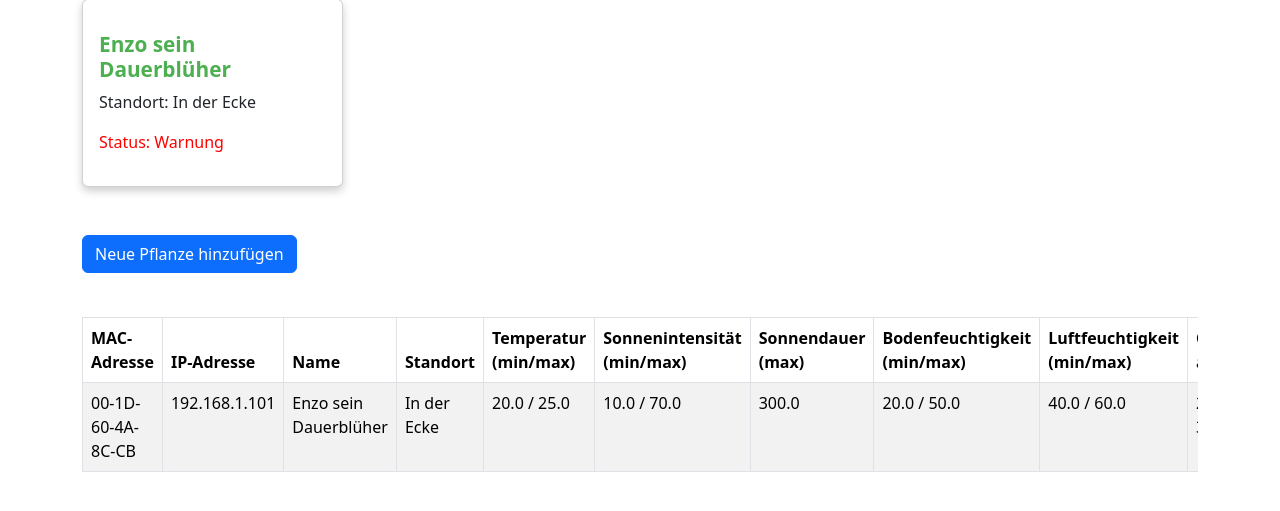
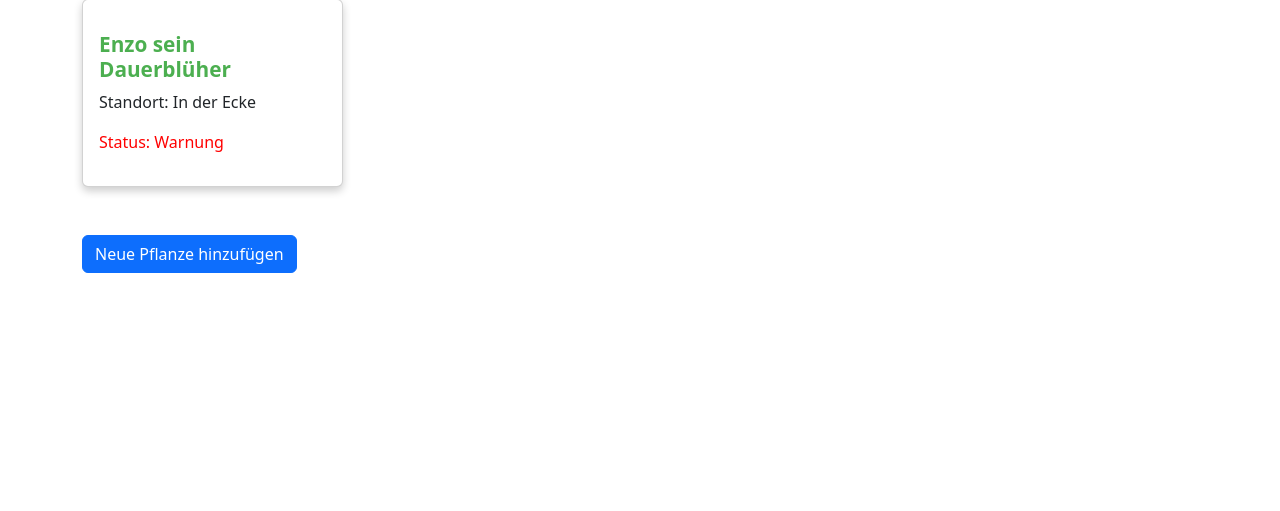
Before and after one commit to EnzoZacharias/pflanzenbewaesserung, a Flask app: page / in a window 1280 px wide. Shown: the part 97-608 px from the top of the page. Run offline with Flask 3, Linux system fonts and the light colour scheme; some libraries are stand-ins or nearby versions.

Commit message:
remove overview table in base page

```diff
--- a/pflanzenbewaesserung/app_plant.py
+++ b/pflanzenbewaesserung/app_plant.py
@@ -49,7 +49,7 @@ def getGeneralData(macAdd):
 
 def getMeasurementDataHist(macAdd):
     now = datetime.now()
-    two_weeks_ago = now - timedelta(weeks=2)
+    two_weeks_ago = now - timedelta(hours=72)
     data = []
     measurementData = db.session.query(Messdaten).join(Pflanze).filter(
         Messdaten.Pflanzen_ID == macAdd,
@@ -74,7 +74,6 @@ def getMeasurementDataNow(macAdd):
         Messdaten.Zeitstempel <= now
     ).order_by(Messdaten.Zeitstempel.desc()).first()
 
-    print(element)
     if element is None:
         data = {
         'zeitstempel': "N/A",
--- a/pflanzenbewaesserung/templates/overview.html
+++ b/pflanzenbewaesserung/templates/overview.html
@@ -39,43 +39,6 @@
     <div class="my-4">
         <a href="{{ url_for('pflanze_hinzufuegen') }}" class="btn btn-primary">Neue Pflanze hinzufügen</a>
     </div>
-
-    <div class="table-responsive">
-        <table class="table table-striped table-bordered">
-            <thead class="thead-dark">
-                <tr>
-                    <th>MAC-Adresse</th>
-                    <th>IP-Adresse</th>
-                    <th>Name</th>
-                    <th>Standort</th>
-                    <th>Temperatur (min/max)</th>
-                    <th>Sonnenintensität (min/max)</th>
-                    <th>Sonnendauer (max)</th>
-                    <th>Bodenfeuchtigkeit (min/max)</th>
-                    <th>Luftfeuchtigkeit (min/max)</th>
-                    <th>Gepflanzt am</th>
-                    <th>Zuletzt gegossen</th>
-                </tr>
-            </thead>
-            <tbody>
-                {% for pflanze in plants %}
-                    <tr>
-                        <td>{{ pflanze.mac }}</td>
-                        <td>{{ pflanze.ip }}</td>
-                        <td>{{ pflanze.name }}</td>
-                        <td>{{ pflanze.place }}</td>
-                        <td>{{ pflanze.tem_min }} / {{ pflanze.tem_max }}</td>
-                        <td>{{ pflanze.sunInt_min }} / {{ pflanze.sunInt_max }}</td>
-                        <td>{{ pflanze.sunDur_max }}</td>
-                        <td>{{ pflanze.moisture_min }} / {{ pflanze.moisture_max }}</td>
-                        <td>{{ pflanze.air_min }} / {{ pflanze.air_max }}</td>
-                        <td>{{ pflanze.planted }}</td>
-                        <td>{{ pflanze.pour }}</td>
-                    </tr>
-                {% endfor %}
-            </tbody>
-        </table>
-    </div>
 </div>
 
 <script src="https://code.jquery.com/jquery-3.5.1.slim.min.js"></script>
```
